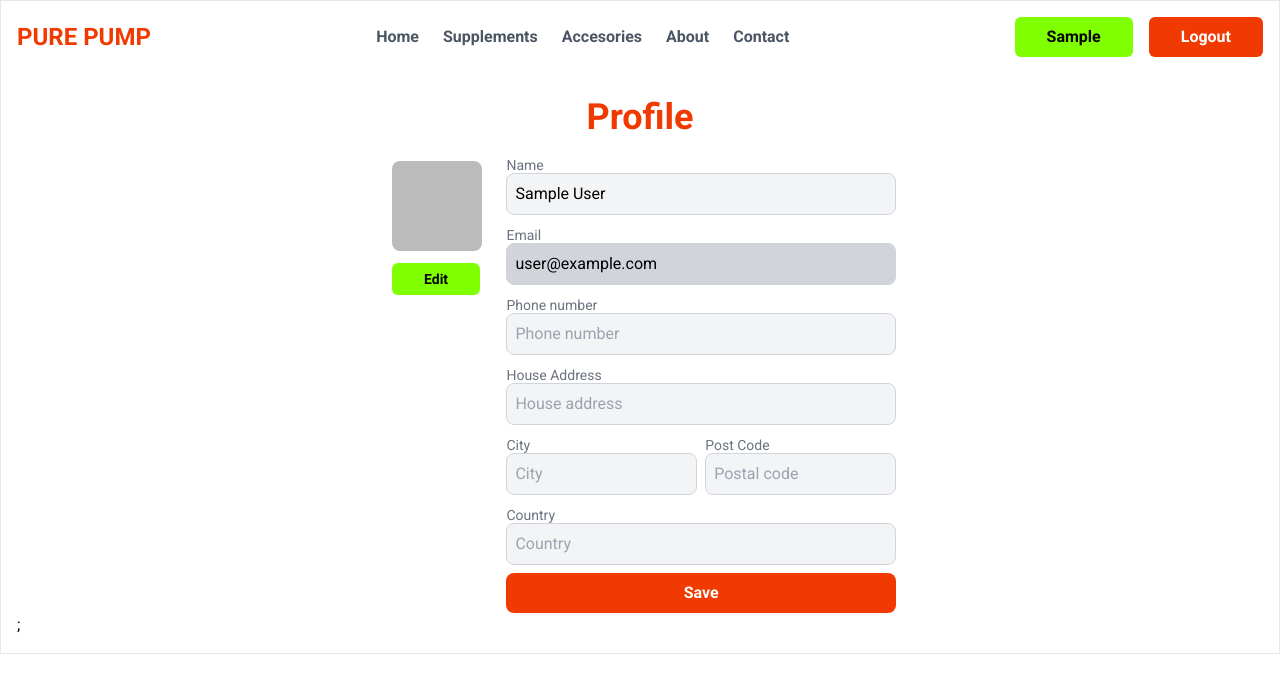
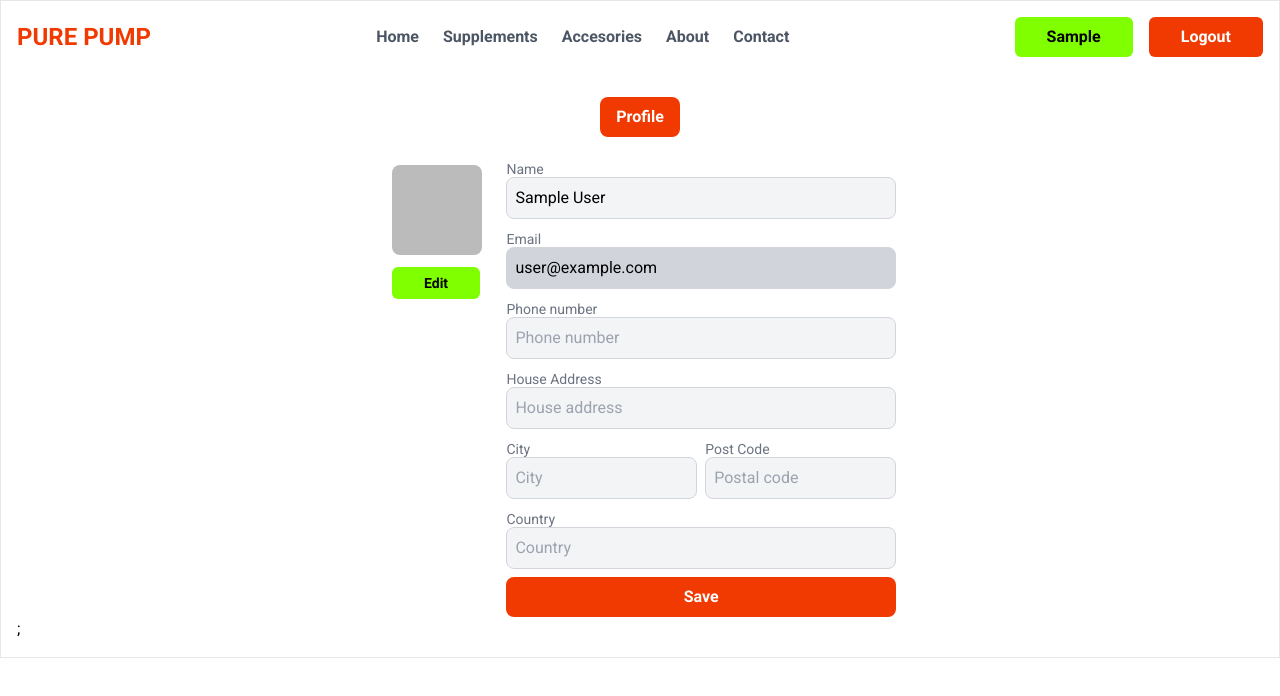
Before and after one commit to TanvirHasanPrince/pure-pump-supplement-store, a Next.js app: page /profile in a window 1280 px wide. Shown: the top 696 px of the page. Built offline with nearby package versions, Linux system fonts and the light colour scheme; no server answers; the database is empty; sample sign-in values are in the browser's storage.

Commit message:
[Done]- User Tabs Component

```diff
--- /dev/null
+++ b/src/app/components/layout/UserTabs.js
@@ -0,0 +1,22 @@
+import Link from 'next/link';
+
+
+const UserTabs = ({ isAdmin }) => {
+  return (
+    <div className="flex justify-center  gap-2 tabs mb-5">
+      <Link className="active" href={"/profile"}>
+        Profile
+      </Link>
+      {isAdmin && (
+        <>
+          <Link href={"/categories"}>Categories</Link>
+          <Link href={"/supplements"}>Supplements</Link>
+          <Link href={"/accessories"}>Accessories</Link>
+          <Link href={"/users"}>Users</Link>
+        </>
+      )}
+    </div>
+  );
+};
+
+export default UserTabs;
--- a/src/app/globals.css
+++ b/src/app/globals.css
@@ -44,3 +44,11 @@ button[type="submit"]:disabled,
 .submit:disabled {
   @apply cursor-not-allowed bg-red-400;
 }
+
+div.tabs > * {
+  @apply bg-secondary text-black font-bold rounded-lg py-2 px-4;
+}
+
+div.tabs > *.active {
+  @apply bg-primary text-white font-bold rounded-lg py-2 px-4;
+}
--- a/src/app/models/user.js
+++ b/src/app/models/user.js
@@ -11,6 +11,7 @@ const UserSchema = new Schema(
     city: { type: String },
     postCode: { type: String },
     country: { type: String },
+    admin: { type: Boolean, default: false },
   },
   {
     timestamps: true,
--- a/src/app/profile/page.js
+++ b/src/app/profile/page.js
@@ -5,7 +5,7 @@ import Image from "next/image";
 import { useEffect, useState } from "react";
 import InfoText from "../components/layout/InfoText";
 import toast from "react-hot-toast";
-import { rejects } from "assert";
+import UserTabs from "../components/layout/UserTabs";
 
 const ProfilePage = () => {
   const session = useSession();
@@ -16,8 +16,10 @@ const ProfilePage = () => {
   const [city, setCity] = useState("");
   const [postCode, setPostalCode] = useState("");
   const [country, setCountry] = useState("");
+  const [isAdmin, setIsAdmin] = useState(false);
   const [isSaving, setIsSaving] = useState(false);
   const [isUploading, setIsUploading] = useState(false);
+
   const { status } = session;
 
   useEffect(() => {
@@ -31,6 +33,7 @@ const ProfilePage = () => {
           setCity(data?.city);
           setPostalCode(data?.postCode);
           setCountry(data?.country);
+          setIsAdmin(data?.admin);
         });
       });
     }
@@ -89,9 +92,7 @@ const ProfilePage = () => {
 
   return (
     <section className="mt-10">
-      <h1 className="text-center text-primary text-4xl font-bold mb-4">
-        Profile
-      </h1>
+      <UserTabs isAdmin={isAdmin}></UserTabs>
 
       {isSaving && <InfoText>Saving...</InfoText>}
       {isUploading && <InfoText>Uploading...</InfoText>}
```
